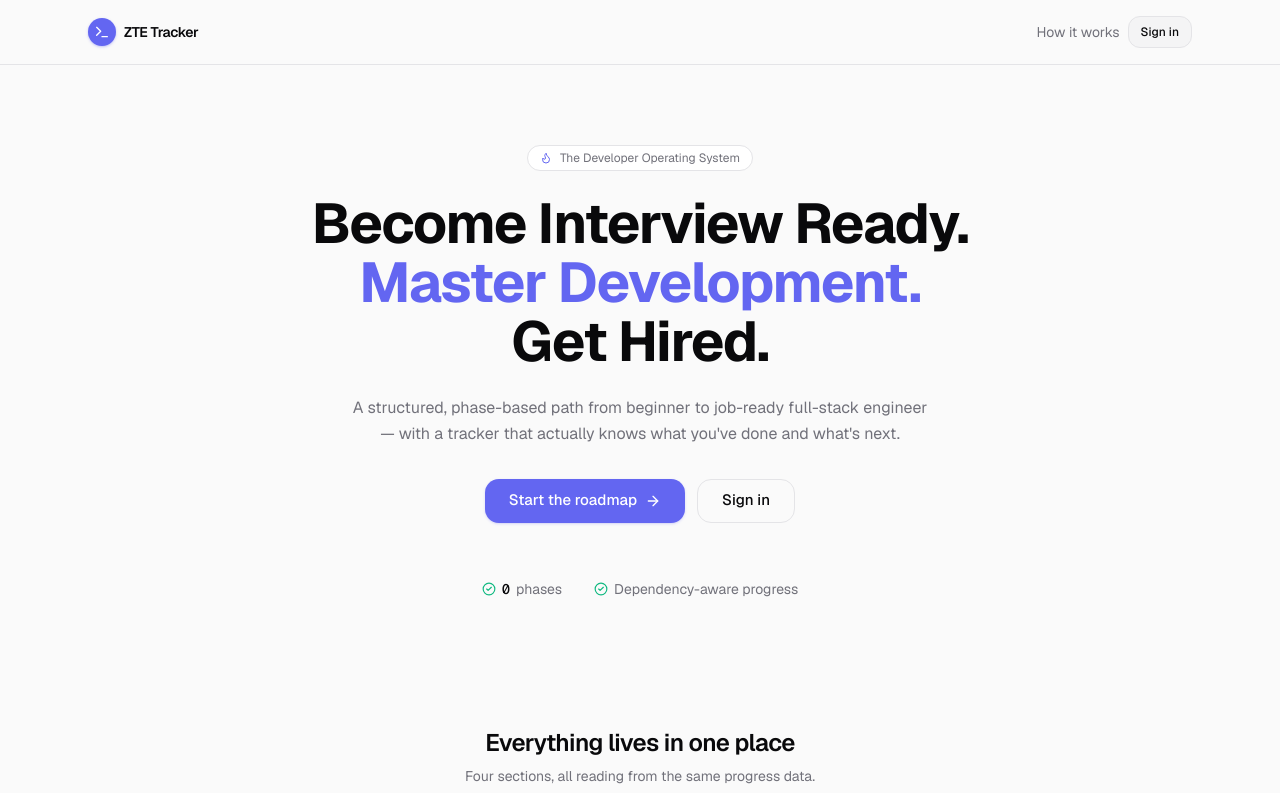
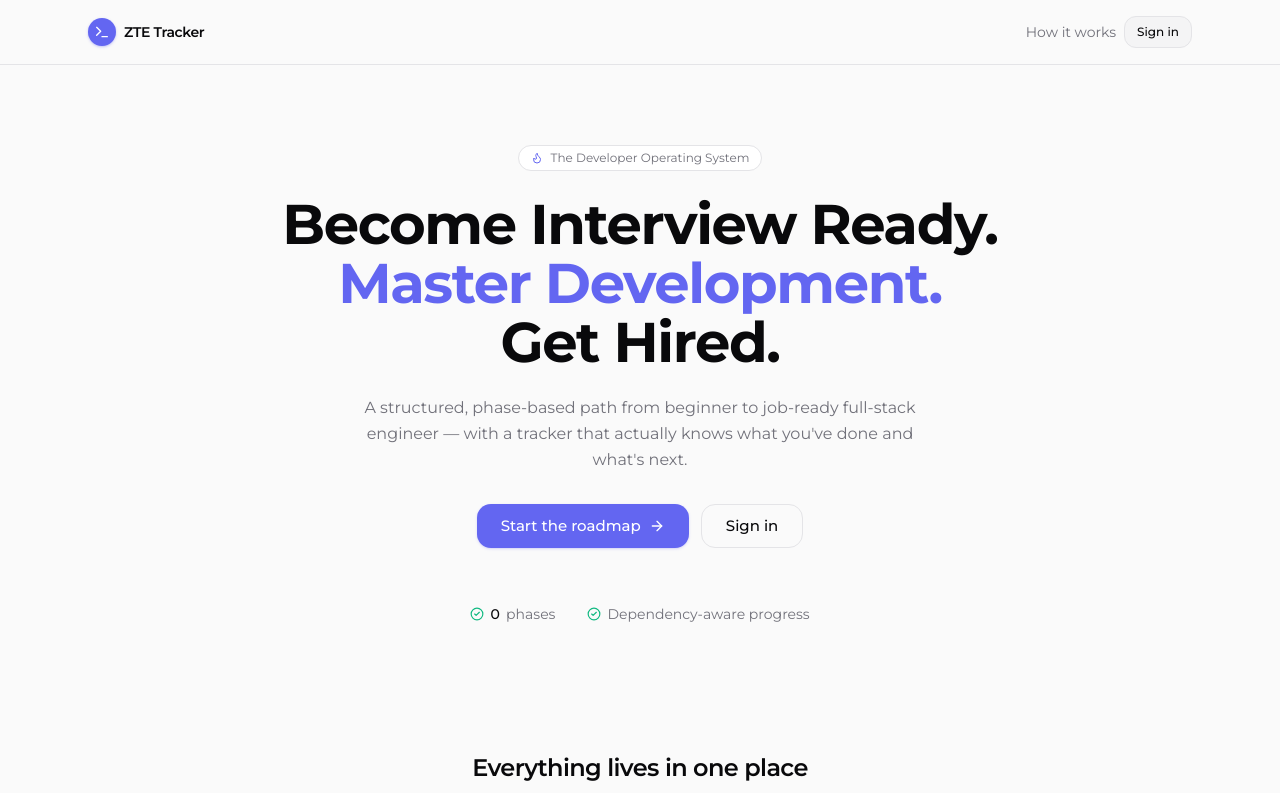
Before and after one commit to dev-rohan-hampannavar/zte-tracker-fully-built-, a Next.js app: page / in a window 1280 px wide. Shown: the top 793 px of the page. Built offline with nearby package versions, Linux system fonts and the light colour scheme; no server answers; the database is empty.

Commit message:
Initial commit

```diff
--- a/src/app/layout.tsx
+++ b/src/app/layout.tsx
@@ -1,14 +1,17 @@
 import type { Metadata, Viewport } from "next";
-import { GeistSans } from "geist/font/sans";
-import { GeistMono } from "geist/font/mono";
+import { Montserrat } from "next/font/google";
 import { Toaster } from "sonner";
 import { OfflineIndicator } from "@/components/layout/offline-indicator";
 import "./globals.css";
 
-// `geist` ships the font files locally and applies them at build time —
-// unlike next/font/google, it needs no runtime fetch to fonts.googleapis.com,
-// so builds succeed in network-restricted environments (CI runners, sandboxes,
-// offline dev) too.
+// Montserrat is loaded via next/font/google, which self-hosts the font
+// files at build time (no runtime request to fonts.googleapis.com from
+// the browser). This requires network access during the build itself.
+
+const montserrat = Montserrat({
+  variable: "--font-geist-sans",
+  subsets: ["latin"],
+});
 
 export const metadata: Metadata = {
   title: "ZTE Tracker — Zero to Elite Roadmap Companion",
@@ -34,7 +37,7 @@ export default function RootLayout({
   return (
     <html
       lang="en"
-      className={`h-full antialiased ${GeistSans.variable} ${GeistMono.variable}`}
+      className={`h-full antialiased ${montserrat.variable}`}
       suppressHydrationWarning
     >
       <head>
```
